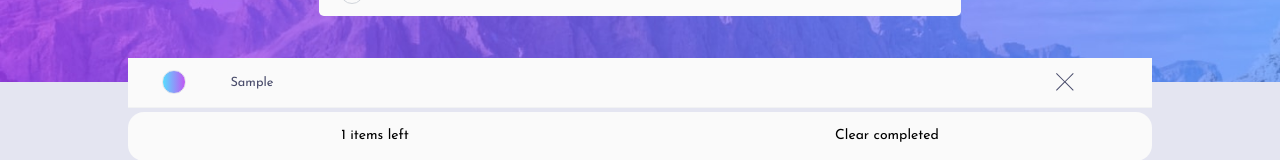
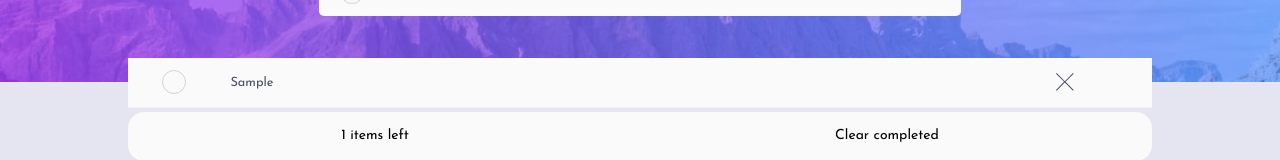
Before and after one commit to tarikcahta/to-do-app, a React (Create React App) app: page / in a window 1280 px wide. Both pictures are taken after typing "Sample" into the empty fields and a click on the button 351 px from the left and 118 px from the top of the page. Shown: the part 126-286 px from the top of the page. Built offline with nearby package versions, Linux system fonts and the light colour scheme; the HTML template or start-up script is replaced by a standard one.

Commit message:
Add to do component

```diff
--- a/src/components/ToDo/ToDo.js
+++ b/src/components/ToDo/ToDo.js
@@ -22,7 +22,7 @@ const ToDo = ({ text, todo, todos, setToDos, filteredToDos }) => {
 
   return (
     <ToDoItem>
-      <ToDoButton onClick={handleToDoCompletion} />
+      <ToDoButton completed={todo.id} onClick={handleToDoCompletion} />
       <ToDoText completed={todo.completed}>{text}</ToDoText>
       <DeleteButton onClick={handleToDoDeletion}>
         <svg xmlns="http://www.w3.org/2000/svg" width="18" height="18">
--- a/src/components/ToDo/ToDo.styles.js
+++ b/src/components/ToDo/ToDo.styles.js
@@ -1,4 +1,6 @@
 import styled, { css } from 'styled-components';
+import { useState } from 'react';
+import { ReactComponent as CheckmarkSVG } from '../../img/icon-check.svg';
 
 export const ToDoItem = styled.li`
   position: relative;
@@ -11,39 +13,86 @@ export const ToDoItem = styled.li`
   background-color: ${(props) => props.theme.toDoBgColor};
 `;
 
-export const ToDoButton = styled.input`
-  /* background-color: hsl(235, 24%, 19%); */
+const Button = styled.button`
+  width: 1.5rem;
+  height: 1.5rem;
   position: absolute;
   left: 7%;
   top: 24%;
-  aspect-ratio: 1 / 1;
-  width: 1.5rem;
-  height: 1.5rem;
-  /* padding: 12px 12px; */
-  /* border-radius: 50%;
-  border-width: 1px;
-  border-style: solid;
-
-  color: white;
-  text-align: center;
-  text-decoration: none;
-  transition: background-color 0.3s ease; */
-
-  -webkit-appearance: none;
-  border-width: 1px;
-  border-style: solid;
-  background-image: linear-gradient(
-    to right,
-    hsl(192, 100%, 67%),
-    hsl(280, 87%, 65%)
-  );
+  border: 1px solid lightgray;
   border-radius: 50%;
-  cursor: pointer;
+  background-color: transparent;
+  ${({ clicked }) =>
+    clicked &&
+    `background-image: linear-gradient(
+     to right,
+     hsl(192, 100%, 67%),
+     hsl(280, 87%, 65%)
+   );`}
 
   @media (min-width: 768px) {
     left: 3.3%;
   }
 `;
+
+const Checkmark = styled(CheckmarkSVG)`
+  display: ${({ clicked }) => (clicked ? 'block' : 'none')};
+  fill: white;
+  margin-left: 0.36rem;
+`;
+
+export const ToDoButton = ({ onClick }) => {
+  const [clicked, setClicked] = useState(false);
+
+  const handleClick = () => {
+    if (!clicked) {
+      setClicked(true);
+      onClick();
+    } else if (clicked) {
+      setClicked(false);
+      onClick();
+    }
+  };
+
+  return (
+    <Button clicked={clicked} onClick={handleClick}>
+      <Checkmark clicked={clicked} />
+    </Button>
+  );
+};
+
+// export const ToDoButton = styled.input`
+//   /* background-color: hsl(235, 24%, 19%); */
+//   position: absolute;
+//   left: 7%;
+//   top: 24%;
+//   aspect-ratio: 1 / 1;
+//
+//   /* padding: 12px 12px; */
+//   /* border-radius: 50%;
+//   border-width: 1px;
+//   border-style: solid;
+
+//   color: white;
+//   text-align: center;
+//   text-decoration: none;
+//   transition: background-color 0.3s ease; */
+
+//   -webkit-appearance: none;
+//   border-width: 1px;
+//   border-style: solid;
+//   background-image: linear-gradient(
+//     to right,
+//     hsl(192, 100%, 67%),
+//     hsl(280, 87%, 65%)
+//   );
+//   border-radius: 50%;
+//   cursor: pointer;
+
+//   @media (min-width: 768px) {
+//     left: 3.3%;
+//   }
+// `;
 
 export const ToDoText = styled.p`
   margin-left: 19%;
```
